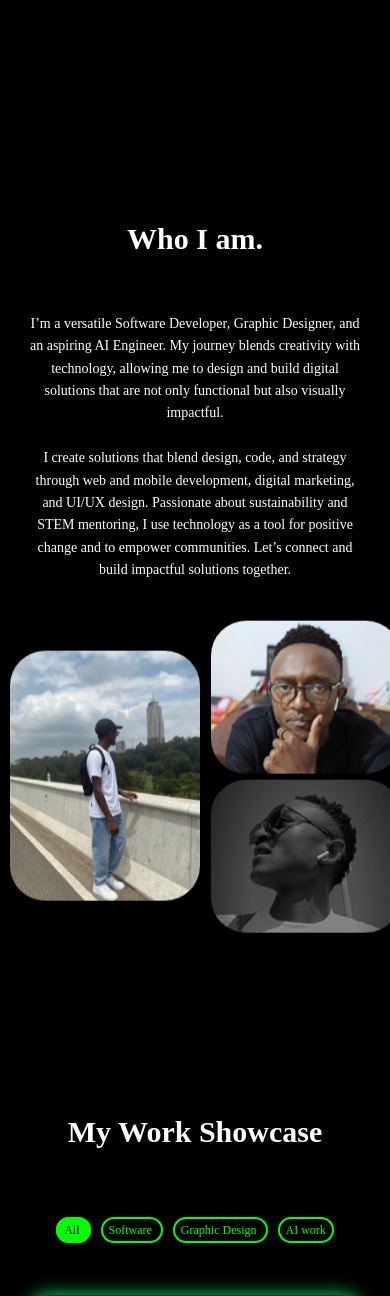
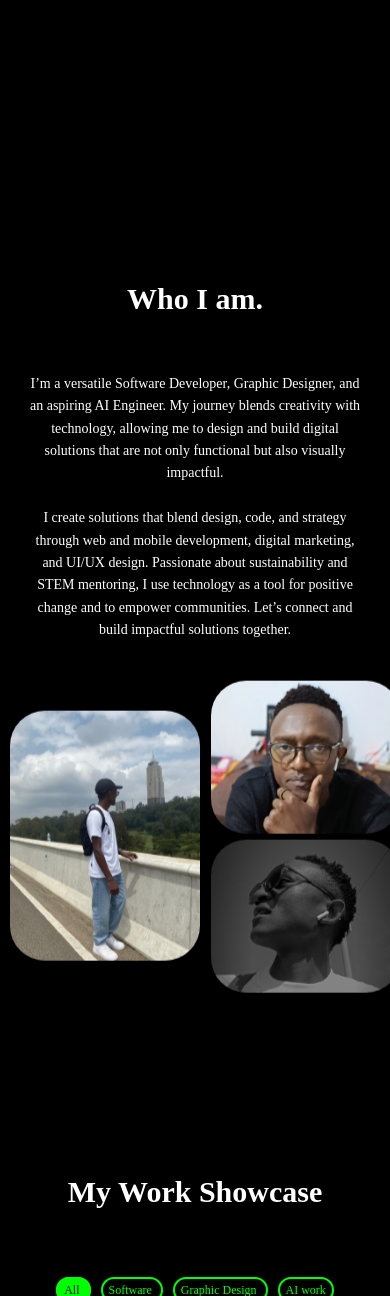
Before and after one commit to Polymathh/myportfoilio, a Django app: page / in a window 390 px wide; the page is wider, and only the part inside the window is pictured. Shown: the part 643-1939 px from the top of that part. Run offline with Django 5.2, Linux system fonts and the light colour scheme; data comes from the database, SQL or seed files in the repository.

Commit message:
initial commit

```diff
--- a/portfolio_project/main/static/css/styles.css
+++ b/portfolio_project/main/static/css/styles.css
@@ -130,8 +130,8 @@ nav ul li a:hover { color: #00FF00; } .hero{ text-align: center; padding: 6rem 2
     .hero .socials img{ width: 40px; transition: 0.3s; filter: brightness(0) invert(1); }
 
     /* * About Section */
-    .about { padding: 2rem 5%; align-items: center; display: flex; flex-direction: column; gap:20px; padding-bottom: 60px; }
-    .about h2{ text-align: center; padding-top: 60px; padding-bottom: 30px; font-size: 30px; margin-top: 20px;}
+    .about { padding: 2rem 5%; align-items: center; display: flex; flex-direction: column; gap:20px; padding-bottom: 60px; margin-top: 80px;}
+    .about h2{ text-align: center; padding-top: 60px; padding-bottom: 30px; font-size: 30px;}
     .about p { margin:0 auto; width: 100%; text-align:center; font-size: 14px; font-weight: 400; }
     .images { margin-left: 20px; width: 100%; display: grid; grid-template-columns: max-content max-content; gap: 11px; padding-top: 90px; justify-content: center;}
     .left img { margin-top:30.5px; width: 190px; height: 250px; border-radius: 35px; object-fit: cover; }
```
